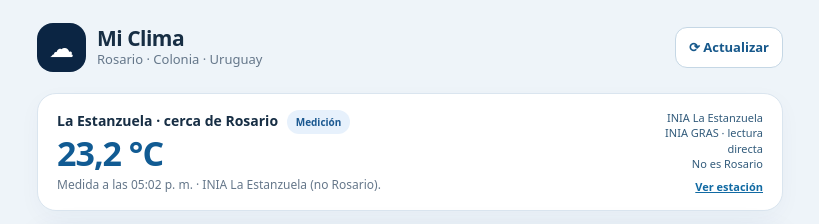
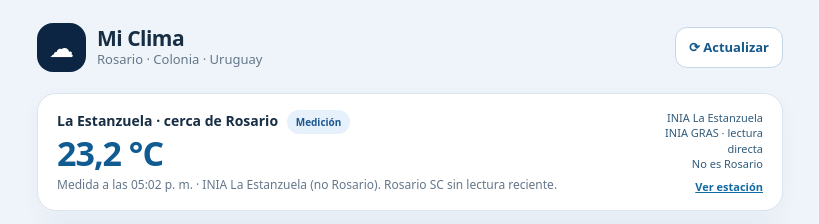
Before and after one commit to super18rosario/mi-clima-rosario, a plain HTML site: page index.html in a window 1280 px wide. Shown: the top 224 px of the page, without its empty margins (230-1049 px from the left). Drawn offline with Linux system fonts and the light colour scheme; no server answers.

Commit message:
Indicar claramente cuando Rosario SC no tiene lectura reciente y se usa respaldo

```diff
--- a/index.html
+++ b/index.html
@@ -244,6 +244,7 @@ async function loadCurrent(){
  link.href='https://www.inumet.gub.uy/tiempo/estaciones-meteorologicas-automaticas';
  link.textContent='Ver observaciones';
  meta.textContent='Consultando temperatura medida…';
+ let rosarioSCUnavailable=false;
  try{
   const own=await getJson('./data/rosariosc.json');
   const observed=new Date(own?.observed_at_utc);
@@ -262,6 +263,7 @@ async function loadCurrent(){
   currentCheckedAt=Date.now();
   return;
  }catch(e){
+  rosarioSCUnavailable=true;
   // La Estanzuela continúa como respaldo si Rosario SC no está disponible.
  }
  try{
@@ -287,7 +289,7 @@ async function loadCurrent(){
   link.href=data.station_id===584?'https://gras.inia.uy/agroclima/INIA_WN/inia_le.htm':
     'https://www.inumet.gub.uy/tiempo/estaciones-meteorologicas-automaticas';
   link.textContent='Ver estación';
-  meta.textContent='Medida a las '+hour+' · '+station.name+' (no Rosario).';
+  meta.textContent='Medida a las '+hour+' · '+station.name+' (no Rosario).'+(rosarioSCUnavailable?' Rosario SC sin lectura reciente.':'');
   currentCheckedAt=Date.now();
   return; // La medición real tiene prioridad; nunca sustituirla por un modelo.
  }catch(e){
```
